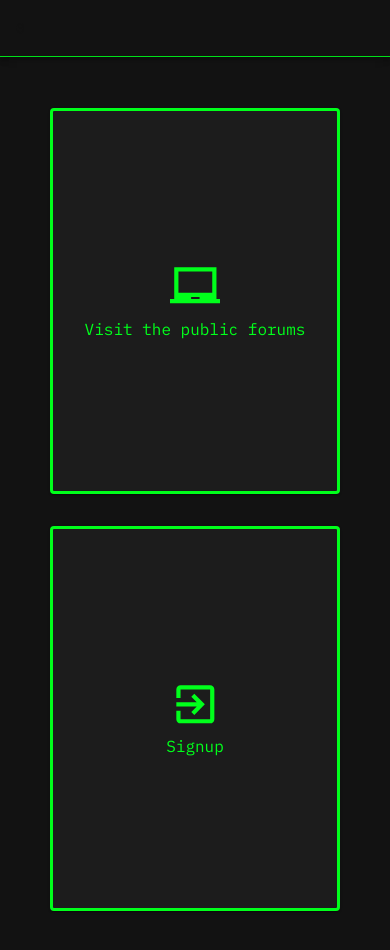
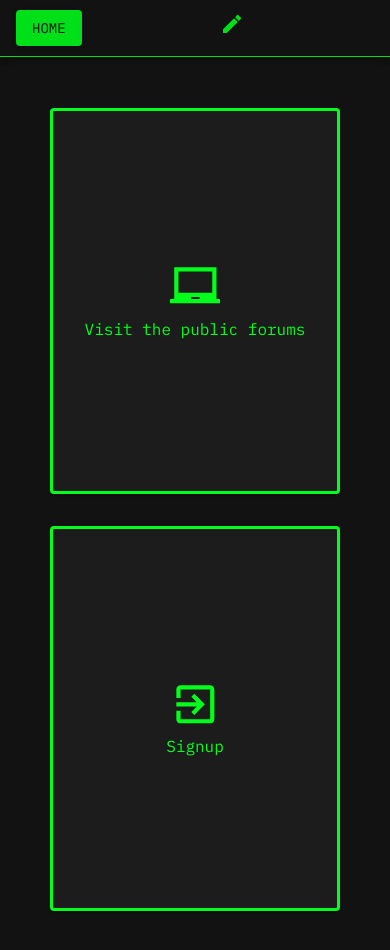
Before and after one commit to pwetherbee/cipherforums-backend, a React (Create React App) app in the folder client/: page / in a window 390 px wide. Shown: the top 950 px of the page. Built offline with nearby package versions, Linux system fonts and the light colour scheme; no server answers.

Commit message:
top mobile

```diff
--- a/client/package.json
+++ b/client/package.json
@@ -7,6 +7,7 @@
     "@fontsource/ibm-plex-mono": "^4.5.1",
     "@material-ui/core": "^4.12.3",
     "@material-ui/icons": "^4.11.2",
+    "@mui/icons-material": "^5.0.0",
     "@testing-library/jest-dom": "^5.11.4",
     "@testing-library/react": "^11.1.0",
     "@testing-library/user-event": "^12.1.10",
--- a/client/src/components/MenuAppBar.js
+++ b/client/src/components/MenuAppBar.js
@@ -16,6 +16,8 @@ import Menu from "@material-ui/core/Menu";
 import Button from "@material-ui/core/Button";
 import Link from "@material-ui/core/Link";
 import { Link as RouteLink } from "react-router-dom";
+import CreateSharpIcon from "@material-ui/icons/CreateSharp";
+
 const useStyles = makeStyles((theme) => ({
   root: {
     flexGrow: 1,
@@ -89,7 +91,7 @@ export default function MenuAppBar({ auth }) {
               {/* <MenuIcon /> */}
             </IconButton>
           )}
-          {mobile || (
+
           <Typography variant="h6" className={classes.title}>
             <Button
               variant="contained"
@@ -101,7 +103,7 @@ export default function MenuAppBar({ auth }) {
             </Button>
             {/* <RouteLink to="/jskdfjsd">click me</RouteLink> */}
           </Typography>
-          )}
+
           {mobile || (
             <Typography variant="h6" className={classes.title}>
               <Button
@@ -200,8 +202,9 @@ export default function MenuAppBar({ auth }) {
               </Menu>
             </div>
           )}
-          {mobile || Boolean(auth.ok) || (
+          {Boolean(auth.ok) || (
             <Typography variant="h6" className={classes.title}>
+              {mobile || (
                 <Button
                   variant={btnStyle}
                   color="primary"
@@ -210,6 +213,8 @@ export default function MenuAppBar({ auth }) {
                 >
                   Login / Signup
                 </Button>
+              )}
+              {mobile && <CreateSharpIcon color="primary" />}
             </Typography>
           )}
           {/* <Typography variant="h6" className={classes.title}>
```
Also changed, not shown: 1 other file (tests, documents, lock files or other folders). Lines whose indentation alone changed are shown as unchanged.
